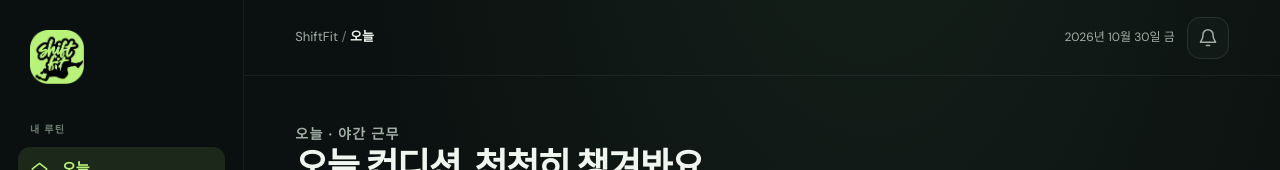
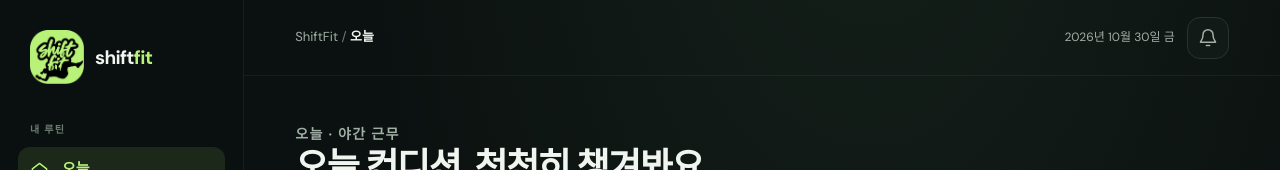
Before and after one commit to songsong8451/ulsangan, a plain HTML site: page index.html in a window 1280 px wide. Shown: the top 170 px of the page. Drawn offline with nearby package versions, Linux system fonts and the light colour scheme; no server answers.

Commit message:
Shiftfit 로고 재추가 및 레이아웃 확인
- 수정: index.html

```diff
--- a/index.html
+++ b/index.html
@@ -56,7 +56,7 @@
   </svg>
   <div class="app">
     <aside class="rail">
-      <div class="brand"><img class="brand-logo" src="/shiftfit-logo.png" alt="ShiftFit"></div>
+      <div class="brand"><img class="brand-logo" src="/shiftfit-logo.png" alt=""><div class="brand-name">shift<span>fit</span></div></div>
       <p class="rail-label">내 루틴</p>
       <nav class="nav-list" aria-label="주 메뉴">
         <button class="nav-btn active" data-page="home"><svg class="icon"><use href="#i-home"/></svg>오늘</button>
@@ -71,7 +71,7 @@
     </aside>
     <div class="main-wrap">
       <header class="topbar">
-        <div class="mobile-brand"><img class="brand-logo" src="/shiftfit-logo.png" alt="ShiftFit"></div>
+        <div class="mobile-brand"><img class="brand-logo" src="/shiftfit-logo.png" alt=""><div class="brand-name">shift<span>fit</span></div></div>
         <div class="crumb">ShiftFit <span style="color:var(--dim)">/</span> <b id="breadcrumb">오늘</b></div>
         <div class="top-actions"><span class="today-label" id="today-label"></span><button class="icon-btn" aria-label="알림" id="notify-btn"><svg class="icon"><use href="#i-bell"/></svg></button><button class="mobile-profile" id="profile-open-mobile" type="button" aria-label="개인정보 관리">민</button></div>
       </header>
```
